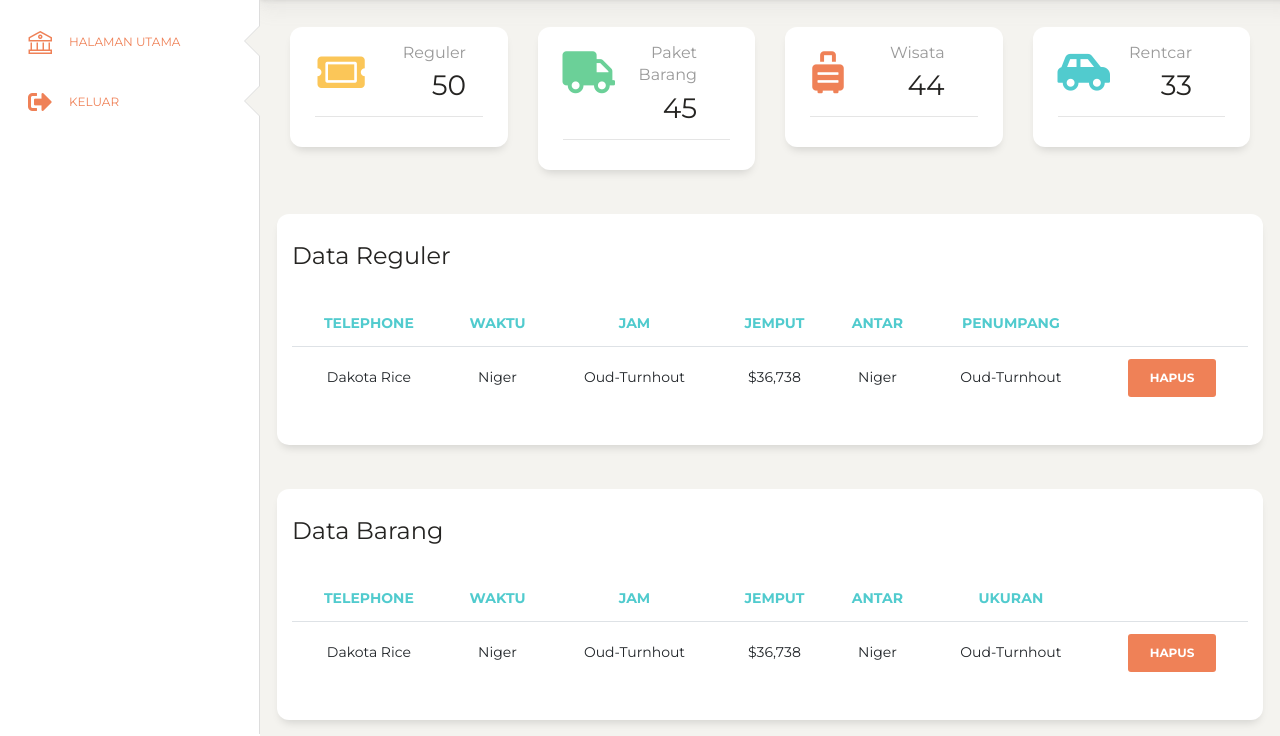
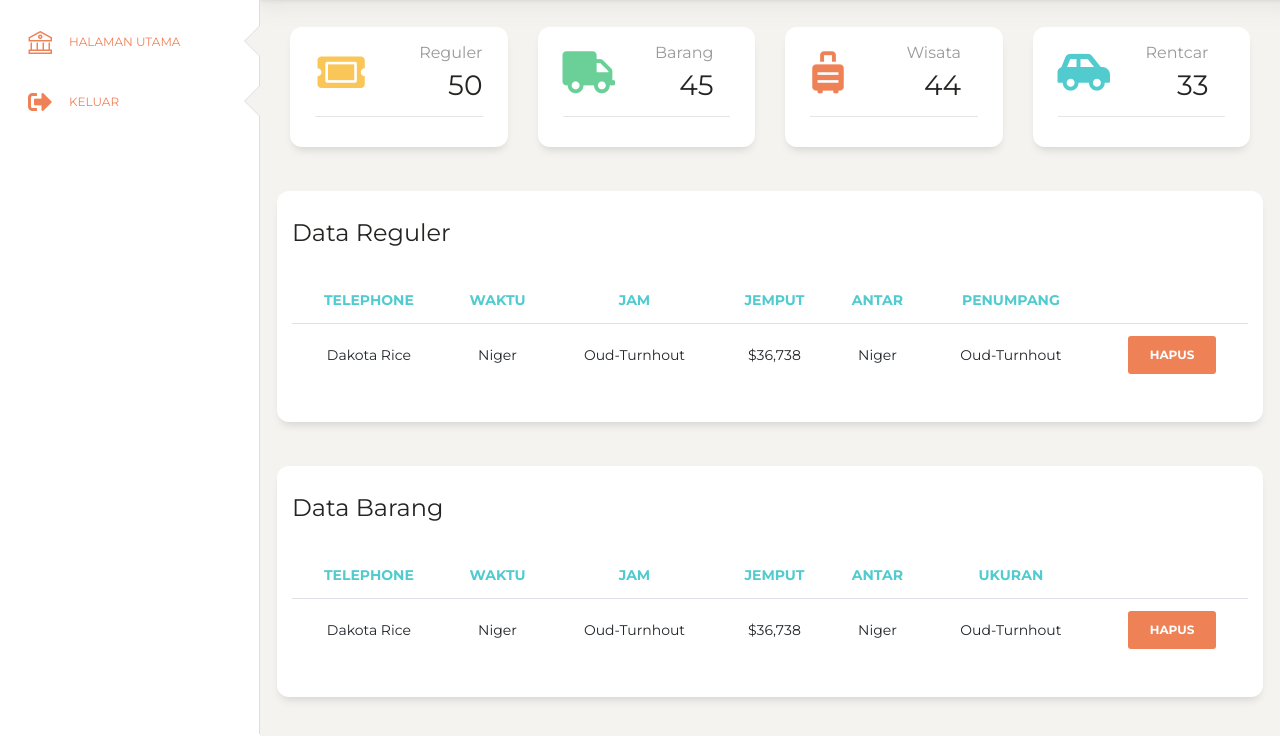
Before and after one commit to khoirulhudaa/adminSyaviatrans, a website: page index.html in a window 1280 px wide. Shown: the part 66-802 px from the top of the page. Drawn offline with Linux system fonts and the light colour scheme; some packages are replaced by stand-ins of ours.

Commit message:
Add files via upload

```diff
--- a/index.html
+++ b/index.html
@@ -144,7 +144,7 @@
                       <i class="fas fa-ticket-alt text-warning"></i>
                     </div>
                   </div>
-                  <div class="col-6 col-md-6">
+                  <div class="col-6 col-md-7">
                     <div class="numbers">
                       <p class="card-category">Reguler</p>
                       <p class="card-title">50<p>
@@ -166,9 +166,9 @@
                       <i class="fas fa-truck text-success"></i>
                     </div>
                   </div>
-                  <div class="col-6 col-md-6">
+                  <div class="col-6 col-md-7">
                     <div class="numbers">
-                      <p class="card-category">Paket barang</p>
+                      <p class="card-category">Barang</p>
                       <p class="card-title">45<p>
                     </div>
                   </div>
@@ -188,7 +188,7 @@
                       <i class="fas fa-suitcase-rolling text-danger"></i>
                     </div>
                   </div>
-                  <div class="col-6 col-md-6">
+                  <div class="col-6 col-md-7">
                     <div class="numbers">
                       <p class="card-category">Wisata</p>
                       <p class="card-title">44<p>
@@ -210,7 +210,7 @@
                       <i class="fas fa-car-side text-primary"></i>
                     </div>
                   </div>
-                  <div class="col-6 col-md-6">
+                  <div class="col-6 col-md-7">
                     <div class="numbers">
                       <p class="card-category">Rentcar</p>
                       <p class="card-title">33<p>
```
